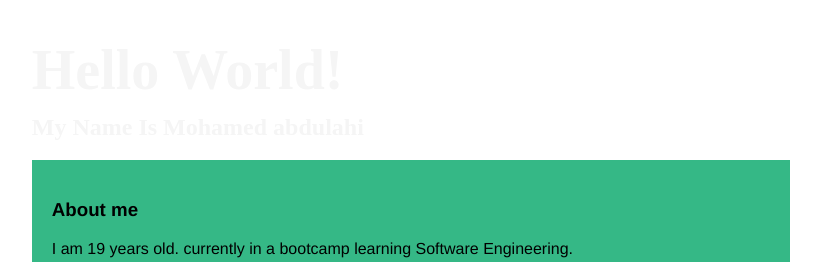
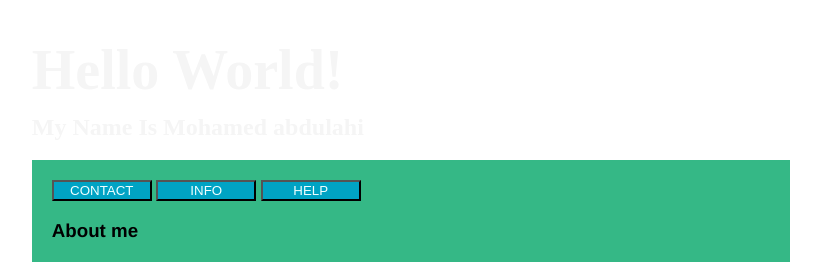
Before and after one commit to shill897/website-repository, a plain HTML site: page index.html in a window 1280 px wide. Shown: the top 262 px of the page, without its empty margins (229-1050 px from the left). Drawn offline with Linux system fonts and the light colour scheme.

Commit message:
portfolio

```diff
--- a/index.html
+++ b/index.html
@@ -14,6 +14,7 @@
 
 
   <div id="content">
+    <button>CONTACT</button> <button>INFO</button> <button>HELP</button>
     <h3>About me</h3>
     <p>I am 19 years old. currently in a bootcamp learning Software Engineering.</p>
     <img src="./codess.jpg" alt="codeing laptop">
--- a/style.css
+++ b/style.css
@@ -45,3 +45,10 @@ p{
     width: 50%;
     background-position: left;
 }
+button{
+    width: 100px;
+    height: 50%;
+    color: azure;
+    background-color:#00A3C4 ;
+    font-display: Hedvig Letters Serif;
+}
```
